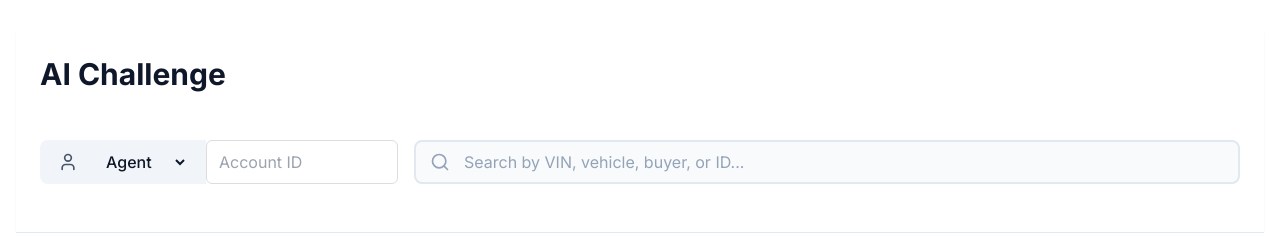
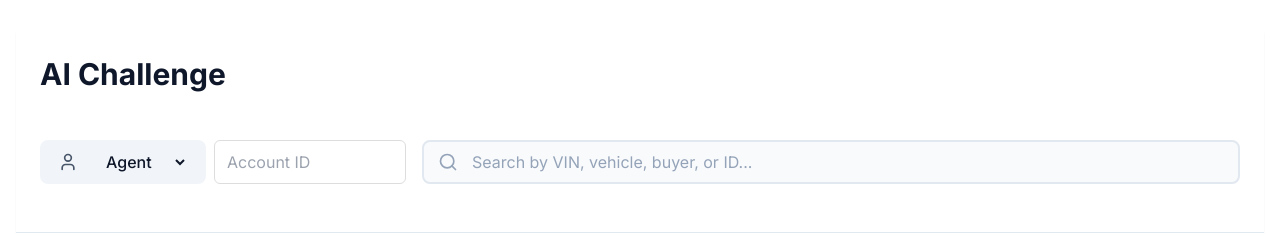
Before and after one commit to HardikSingh-Jamnal/AICodeDockerizeExample, a Next.js app in the folder frontend/: page / in a window 1280 px wide. Shown: the top 234 px of the page. Built offline with nearby package versions, Linux system fonts and the light colour scheme.

Commit message:
refactor: remove hover and active button transformations for cleaner UI

```diff
--- a/frontend/app/CentralizedSearchMockUI.tsx
+++ b/frontend/app/CentralizedSearchMockUI.tsx
@@ -22,8 +22,8 @@ function levenshteinDistance(a: string, b: string): number {
       } else {
         matrix[i][j] = Math.min(
           matrix[i - 1][j - 1] + 1, // substitution
-          matrix[i][j - 1] + 1,     // insertion
-          matrix[i - 1][j] + 1      // deletion
+          matrix[i][j - 1] + 1, // insertion
+          matrix[i - 1][j] + 1 // deletion
         );
       }
     }
@@ -33,7 +33,11 @@ function levenshteinDistance(a: string, b: string): number {
 }
 
 // Fuzzy match with typo tolerance
-function fuzzyMatch(query: string, target: string, threshold: number = 0.3): boolean {
+function fuzzyMatch(
+  query: string,
+  target: string,
+  threshold: number = 0.3
+): boolean {
   const q = query.toLowerCase().trim();
   const t = target.toLowerCase();
 
@@ -52,7 +56,8 @@ function fuzzyMatch(query: string, target: string, threshold: number = 0.3): boo
     if (q.length <= word.length) {
       const prefix = word.substring(0, q.length);
       const prefixDistance = levenshteinDistance(q, prefix);
-      if (prefixDistance <= Math.max(1, Math.floor(q.length * threshold))) return true;
+      if (prefixDistance <= Math.max(1, Math.floor(q.length * threshold)))
+        return true;
     }
   }
 
@@ -65,7 +70,6 @@ function fuzzyMatch(query: string, target: string, threshold: number = 0.3): boo
 
   return false;
 }
-
 
 interface Offer {
   id: string;
@@ -93,16 +97,42 @@ interface Transport {
 
 const mockResults = {
   offers: [
-    { id: "O-123", vin: "1HGCM82633A004352", make: "Toyota", model: "Camry", year: 2022, price: "$22,000", owner: "Seller A" },
-    { id: "O-124", vin: "2HGCM82633A004353", make: "Honda", model: "Accord", year: 2023, price: "$25,500", owner: "Seller B" },
+    {
+      id: "O-123",
+      vin: "1HGCM82633A004352",
+      make: "Toyota",
+      model: "Camry",
+      year: 2022,
+      price: "$22,000",
+      owner: "Seller A",
+    },
+    {
+      id: "O-124",
+      vin: "2HGCM82633A004353",
+      make: "Honda",
+      model: "Accord",
+      year: 2023,
+      price: "$25,500",
+      owner: "Seller B",
+    },
   ],
   purchases: [
     { id: "P-456", offerId: "O-123", buyer: "Buyer X", status: "Completed" },
     { id: "P-457", offerId: "O-124", buyer: "Buyer Y", status: "Pending" },
   ],
   transports: [
-    { id: "T-789", vehicle: "Camry 2022", carrier: "Carrier Y", status: "In Transit" },
-    { id: "T-790", vehicle: "Accord 2023", carrier: "Carrier Z", status: "Delivered" },
+    {
+      id: "T-789",
+      vehicle: "Camry 2022",
+      carrier: "Carrier Y",
+      status: "In Transit",
+    },
+    {
+      id: "T-790",
+      vehicle: "Accord 2023",
+      carrier: "Carrier Z",
+      status: "Delivered",
+    },
   ],
 };
 
@@ -118,8 +148,10 @@ export default function CentralizedSearchMock() {
   const searchInputRef = useRef<HTMLInputElement>(null);
   const searchDropdownRef = useRef<HTMLDivElement>(null);
 
-  const filteredResults = useMemo(() => ({
-    offers: mockResults.offers.filter((o: Offer) =>
+  const filteredResults = useMemo(
+    () => ({
+      offers: mockResults.offers.filter(
+        (o: Offer) =>
           query === "" ||
           fuzzyMatch(query, o.make) ||
           fuzzyMatch(query, o.model) ||
@@ -127,30 +159,78 @@ export default function CentralizedSearchMock() {
           fuzzyMatch(query, `${o.year}`) ||
           fuzzyMatch(query, o.owner)
       ),
-    purchases: mockResults.purchases.filter((p: Purchase) =>
+      purchases: mockResults.purchases.filter(
+        (p: Purchase) =>
           query === "" ||
           fuzzyMatch(query, p.id) ||
           fuzzyMatch(query, p.buyer) ||
           fuzzyMatch(query, p.status)
       ),
-    transports: mockResults.transports.filter((t: Transport) =>
+      transports: mockResults.transports.filter(
+        (t: Transport) =>
           query === "" ||
           fuzzyMatch(query, t.id) ||
           fuzzyMatch(query, t.vehicle) ||
           fuzzyMatch(query, t.carrier) ||
           fuzzyMatch(query, t.status)
       ),
-  }), [query]);
+    }),
+    [query]
+  );
 
-  const tabs = [
+  const tabs = useMemo(() => {
+    switch (role) {
+      case "Seller":
+        return [{ id: "all", label: "All Results", icon: Search }];
+      case "Buyer":
+        return [
+          { id: "all", label: "All Results", icon: Search },
+          { id: "offers", label: "Offers", icon: Package },
+          { id: "purchases", label: "Purchases", icon: ShoppingCart },
+        ];
+      case "Carrier":
+        return [{ id: "all", label: "All Results", icon: Search }];
+      case "Agent":
+      default:
+        return [
           { id: "all", label: "All Results", icon: Search },
           { id: "offers", label: "Offers", icon: Package },
           { id: "purchases", label: "Purchases", icon: ShoppingCart },
           { id: "transports", label: "Transports", icon: Truck },
         ];
+    }
+  }, [role]);
 
-  const showSection = (section: string) => activeTab === "all" || activeTab === section;
+  // Only allow valid tabs for each role
+  useEffect(() => {
+    const validTabIds = tabs.map((t) => t.id);
+    if (!validTabIds.includes(activeTab)) {
+      setActiveTab(tabs[0].id);
+    }
+  }, [role, activeTab, tabs]);
 
+  // Section visibility logic by role and tab
+  const showSection = (section: string) => {
+    if (activeTab === "all") {
+      // For 'all', show all sections allowed for the role
+      if (role === "Seller") return section === "offers";
+      if (role === "Buyer")
+        return section === "offers" || section === "purchases";
+      if (role === "Carrier") return section === "transports";
+      return true; // Agent: all
+    }
+    // For specific tabs
+    if (role === "Seller") return section === "offers";
+    if (role === "Buyer") {
+      if (activeTab === "offers") return section === "offers";
+      if (activeTab === "purchases") return section === "purchases";
+    }
+    if (role === "Carrier") {
+      if (activeTab === "transports") return section === "transports";
+    }
+    // Agent or default
+    return activeTab === section;
+  };
   // Generate search suggestions
   const getSearchSuggestions = (): string[] => {
     if (!query || query.trim().length === 0) return [];
@@ -171,14 +251,17 @@ export default function CentralizedSearchMock() {
     mockResults.purchases.forEach((p: Purchase) => {
       if (p.id.toLowerCase().includes(queryLower)) suggestions.add(p.id);
       if (p.buyer.toLowerCase().includes(queryLower)) suggestions.add(p.buyer);
-      if (p.offerId.toLowerCase().includes(queryLower)) suggestions.add(p.offerId);
+      if (p.offerId.toLowerCase().includes(queryLower))
+        suggestions.add(p.offerId);
     });
 
     // Add transports suggestions (ID, vehicle, carrier)
     mockResults.transports.forEach((t: Transport) => {
       if (t.id.toLowerCase().includes(queryLower)) suggestions.add(t.id);
-      if (t.vehicle.toLowerCase().includes(queryLower)) suggestions.add(t.vehicle);
-      if (t.carrier.toLowerCase().includes(queryLower)) suggestions.add(t.carrier);
+      if (t.vehicle.toLowerCase().includes(queryLower))
+        suggestions.add(t.vehicle);
+      if (t.carrier.toLowerCase().includes(queryLower))
+        suggestions.add(t.carrier);
     });
 
     return Array.from(suggestions).slice(0, 10); // Limit to 10 suggestions
@@ -189,6 +272,14 @@ export default function CentralizedSearchMock() {
   // Clear account ID
   const handleClearAccountId = () => {
     setAccountId("");
+  };
+
+  // Clear search query
+  const handleClearQuery = () => {
+    setQuery("");
+    setShowSearchDropdown(false);
+    setSearchHighlightedIndex(-1);
+    searchInputRef.current?.focus();
   };
 
   // Handle keyboard navigation for search input
@@ -214,7 +305,10 @@ export default function CentralizedSearchMock() {
         break;
       case "Enter":
         e.preventDefault();
-        if (searchHighlightedIndex >= 0 && searchHighlightedIndex < searchSuggestions.length) {
+        if (
+          searchHighlightedIndex >= 0 &&
+          searchHighlightedIndex < searchSuggestions.length
+        ) {
           setQuery(searchSuggestions[searchHighlightedIndex]);
           setShowSearchDropdown(false);
           setSearchHighlightedIndex(-1);
@@ -286,7 +380,9 @@ export default function CentralizedSearchMock() {
         <div className="max-w-7xl mx-auto px-4 sm:px-6 py-4 sm:py-6">
           <div className="flex items-center justify-between mb-4 sm:mb-6">
             <div>
-              <h1 className="text-2xl sm:text-3xl font-bold text-slate-900">AI Challenge</h1>
+              <h1 className="text-2xl sm:text-3xl font-bold text-slate-900">
+                AI Challenge
+              </h1>
             </div>
           </div>
 
@@ -294,9 +390,9 @@ export default function CentralizedSearchMock() {
           <div className="relative mb-4 sm:mb-6">
             <div className="flex flex-col lg:flex-row lg:items-center gap-3 lg:gap-4">
               {/* Account Type and Account Id - Row on mobile, inline on desktop */}
-              <div className="flex flex-col sm:flex-row gap-3 sm:gap-0 sm:items-stretch">
+              <div className="flex flex-col sm:flex-row gap-3 sm:gap-2 sm:items-stretch">
                 {/* Account Type Dropdown */}
-                <div className="flex items-center gap-2 sm:gap-3 bg-slate-100 px-3 sm:px-4 h-11 rounded-lg sm:rounded-r-none border-2 border-transparent">
+                <div className="flex items-center gap-2 sm:gap-3 bg-slate-100 px-3 sm:px-4 h-11 rounded-lg border-2 border-transparent">
                   <User className="w-5 h-5 text-slate-600 flex-shrink-0" />
                   <select
                     className="bg-transparent border-none outline-none font-medium text-slate-900 cursor-pointer text-sm sm:text-base flex-1 min-w-0"
@@ -314,7 +410,7 @@ export default function CentralizedSearchMock() {
                 <div className="relative flex-1 sm:flex-initial">
                   <input
                     type="text"
-                    className="w-full sm:w-48 px-3 pr-8 h-11 rounded-lg sm:rounded-l-none sm:rounded-r-lg border-2 border-slate-200 sm:border-l-0 focus:border-blue-500 focus:ring-2 focus:ring-blue-200 outline-none transition-all bg-white text-sm sm:text-base"
+                    className="w-full sm:w-48 px-3 pr-8 h-11 rounded-lg border-2 border-slate-200 focus:border-blue-500 focus:ring-2 focus:ring-blue-200 outline-none transition-all bg-white text-sm sm:text-base"
                     placeholder="Account ID"
                     value={accountId}
                     onChange={(e) => setAccountId(e.target.value)}
@@ -323,7 +419,7 @@ export default function CentralizedSearchMock() {
                   {accountId && (
                     <button
                       type="button"
-                      className="absolute right-2 top-1/2 -translate-y-1/2 p-1 rounded hover:bg-slate-200 transition-colors"
+                      className="absolute right-2 top-1/2 -translate-y-1/2 w-6 h-6 flex items-center justify-center rounded hover:bg-slate-200 transition-colors"
                       onClick={handleClearAccountId}
                       tabIndex={-1}
                       aria-label="Clear account id"
@@ -339,7 +435,7 @@ export default function CentralizedSearchMock() {
                 <Search className="absolute left-3 sm:left-4 top-1/2 -translate-y-1/2 w-5 h-5 text-slate-400 z-10" />
                 <input
                   ref={searchInputRef}
-                  className="w-full pl-10 sm:pl-12 pr-4 h-11 rounded-lg bg-slate-50 border-2 border-slate-200 focus:border-blue-500 focus:bg-white transition-all outline-none text-slate-900 placeholder-slate-400 text-sm sm:text-base"
+                  className="w-full pl-10 sm:pl-12 pr-8 h-11 rounded-lg bg-slate-50 border-2 border-slate-200 focus:border-blue-500 focus:bg-white transition-all outline-none text-slate-900 placeholder-slate-400 text-sm sm:text-base"
                   placeholder="Search by VIN, vehicle, buyer, or ID..."
                   value={query}
                   onChange={(e) => {
@@ -355,6 +451,29 @@ export default function CentralizedSearchMock() {
                   onKeyDown={handleSearchKeyDown}
                   autoComplete="off"
                 />
+                {query && (
+                  <button
+                    type="button"
+                    className="absolute right-2 top-1/2 -translate-y-1/2 flex items-center justify-center z-10 focus:outline-none"
+                    style={{
+                      width: 24,
+                      height: 24,
+                      background: "none",
+                      padding: 0,
+                      margin: 0,
+                      border: "none",
+                      boxShadow: "none",
+                    }}
+                    onClick={handleClearQuery}
+                    tabIndex={-1}
+                    aria-label="Clear search"
+                  >
+                    <X
+                      className="w-4 h-4 text-slate-500 hover:text-slate-700"
+                      style={{ display: "block" }}
+                    />
+                  </button>
+                )}
 
                 {/* Search Autocomplete Dropdown */}
                 {showSearchDropdown && searchSuggestions.length > 0 && (
@@ -371,7 +490,9 @@ export default function CentralizedSearchMock() {
                               ? "bg-blue-100 text-blue-900"
                               : "hover:bg-slate-50"
                           }`}
-                          onMouseDown={() => handleSearchSuggestionSelect(suggestion)}
+                          onMouseDown={() =>
+                            handleSearchSuggestionSelect(suggestion)
+                          }
                           onMouseEnter={() => setSearchHighlightedIndex(index)}
                         >
                           {highlightMatch(suggestion, query)}
@@ -405,7 +526,9 @@ export default function CentralizedSearchMock() {
                 >
                   <Icon className="w-4 h-4 flex-shrink-0" />
                   <span className="hidden sm:inline">{tab.label}</span>
-                  <span className="sm:hidden">{tab.id === "all" ? "All" : tab.label.split(" ")[0]}</span>
+                  <span className="sm:hidden">
+                    {tab.id === "all" ? "All" : tab.label.split(" ")[0]}
+                  </span>
                 </button>
               );
             })}
@@ -433,9 +556,22 @@ export default function CentralizedSearchMock() {
                       </span>
                     </div>
                     <div className="text-xs sm:text-sm text-slate-600 space-y-1">
-                      <div>Offer ID: <span className="font-mono text-slate-900">{o.id}</span></div>
-                      <div className="break-all">VIN: <span className="font-mono text-slate-900">{o.vin}</span></div>
-                      <div>Owner: <span className="font-medium text-slate-900">{o.owner}</span></div>
+                      <div>
+                        Offer ID:{" "}
+                        <span className="font-mono text-slate-900">{o.id}</span>
+                      </div>
+                      <div className="break-all">
+                        VIN:{" "}
+                        <span className="font-mono text-slate-900">
+                          {o.vin}
+                        </span>
+                      </div>
+                      <div>
+                        Owner:{" "}
+                        <span className="font-medium text-slate-900">
+                          {o.owner}
+                        </span>
+                      </div>
                     </div>
                   </div>
                 </div>
@@ -452,7 +588,9 @@ export default function CentralizedSearchMock() {
                 <div className="flex flex-col sm:flex-row sm:items-start sm:justify-between gap-2">
                   <div className="flex-1 min-w-0">
                     <div className="flex flex-wrap items-center gap-2 sm:gap-3 mb-2">
-                      <span className="text-base sm:text-lg font-bold text-slate-900">{p.id}</span>
+                      <span className="text-base sm:text-lg font-bold text-slate-900">
+                        {p.id}
+                      </span>
                       <span
                         className={`px-2 py-1 text-xs font-semibold rounded-full ${
                           p.status === "Completed"
@@ -464,8 +602,18 @@ export default function CentralizedSearchMock() {
                       </span>
                     </div>
                     <div className="text-xs sm:text-sm text-slate-600 space-y-1">
-                      <div>Offer ID: <span className="font-mono text-slate-900">{p.offerId}</span></div>
-                      <div>Buyer: <span className="font-medium text-slate-900">{p.buyer}</span></div>
+                      <div>
+                        Offer ID:{" "}
+                        <span className="font-mono text-slate-900">
+                          {p.offerId}
+                        </span>
+                      </div>
+                      <div>
+                        Buyer:{" "}
+                        <span className="font-medium text-slate-900">
+                          {p.buyer}
+                        </span>
+                      </div>
                     </div>
                   </div>
                 </div>
@@ -482,7 +630,9 @@ export default function CentralizedSearchMock() {
                 <div className="flex flex-col sm:flex-row sm:items-start sm:justify-between gap-2">
                   <div className="flex-1 min-w-0">
                     <div className="flex flex-wrap items-center gap-2 sm:gap-3 mb-2">
-                      <span className="text-base sm:text-lg font-bold text-slate-900">{t.id}</span>
+                      <span className="text-base sm:text-lg font-bold text-slate-900">
+                        {t.id}
+                      </span>
                       <span
                         className={`px-2 py-1 text-xs font-semibold rounded-full ${
                           t.status === "Delivered"
@@ -494,8 +644,18 @@ export default function CentralizedSearchMock() {
                       </span>
                     </div>
                     <div className="text-xs sm:text-sm text-slate-600 space-y-1">
-                      <div>Vehicle: <span className="font-medium text-slate-900">{t.vehicle}</span></div>
-                      <div>Carrier: <span className="font-medium text-slate-900">{t.carrier}</span></div>
+                      <div>
+                        Vehicle:{" "}
+                        <span className="font-medium text-slate-900">
+                          {t.vehicle}
+                        </span>
+                      </div>
+                      <div>
+                        Carrier:{" "}
+                        <span className="font-medium text-slate-900">
+                          {t.carrier}
+                        </span>
+                      </div>
                     </div>
                   </div>
                 </div>
@@ -510,8 +670,12 @@ export default function CentralizedSearchMock() {
                 <div className="inline-flex items-center justify-center w-12 h-12 sm:w-16 sm:h-16 bg-slate-100 rounded-full mb-4">
                   <Search className="w-6 h-6 sm:w-8 sm:h-8 text-slate-400" />
                 </div>
-                <h3 className="text-lg sm:text-xl font-semibold text-slate-900 mb-2">No results found</h3>
-                <p className="text-sm sm:text-base text-slate-600">Try adjusting your search terms</p>
+                <h3 className="text-lg sm:text-xl font-semibold text-slate-900 mb-2">
+                  No results found
+                </h3>
+                <p className="text-sm sm:text-base text-slate-600">
+                  Try adjusting your search terms
+                </p>
               </div>
             )}
         </div>
```
Also changed, not shown: frontend/app/globals.css (+0 -8 lines). Lines whose indentation alone changed are shown as unchanged.
